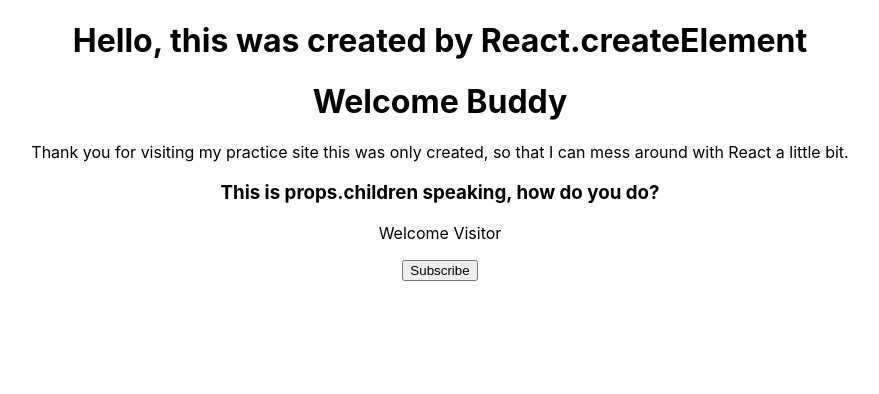
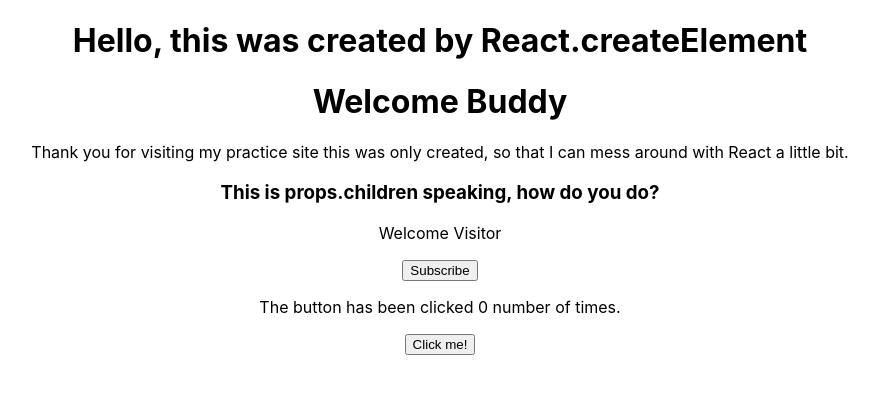
Before and after one commit to pldvd/react-tutorial-codevolution, a React (Create React App) app: page / in a window 1280 px wide. Shown: the top 394 px of the page, without its empty margins (200-1079 px from the left). Built offline with nearby package versions, Linux system fonts and the light colour scheme.

Commit message:
add Counter component,add event handler, setState on event

```diff
--- a/src/App.js
+++ b/src/App.js
@@ -2,6 +2,7 @@ import React from 'react';
 import {Hello} from './components/Hello';
 import Welcome from './components/Welcome';
 import Message from './components/Message'
+import Counter from './components/Counter'
 import './App.css';
 
 
@@ -12,6 +13,7 @@ function App() {
       <Hello />
       <Welcome name="Buddy" topic="React"/>
       <Message />
+      <Counter />
     </div>
   )
 }
--- /dev/null
+++ b/src/components/Counter.js
@@ -0,0 +1,23 @@
+import React, { Component } from 'react'
+
+export default class Counter extends Component {
+  constructor() {
+    super()
+    this.state = {
+      counter: 0
+    }
+  }
+  incrementCount() {
+   this.setState(previous => ({
+      counter: previous.counter + 1
+    })
+   )}
+  render() {
+    return (
+      <div>
+        <p>The button has been clicked {this.state.counter} number of times.</p>
+        <button onClick={() => this.incrementCount()}>Click me!</button>
+      </div>
+    )
+  }
+}
```
